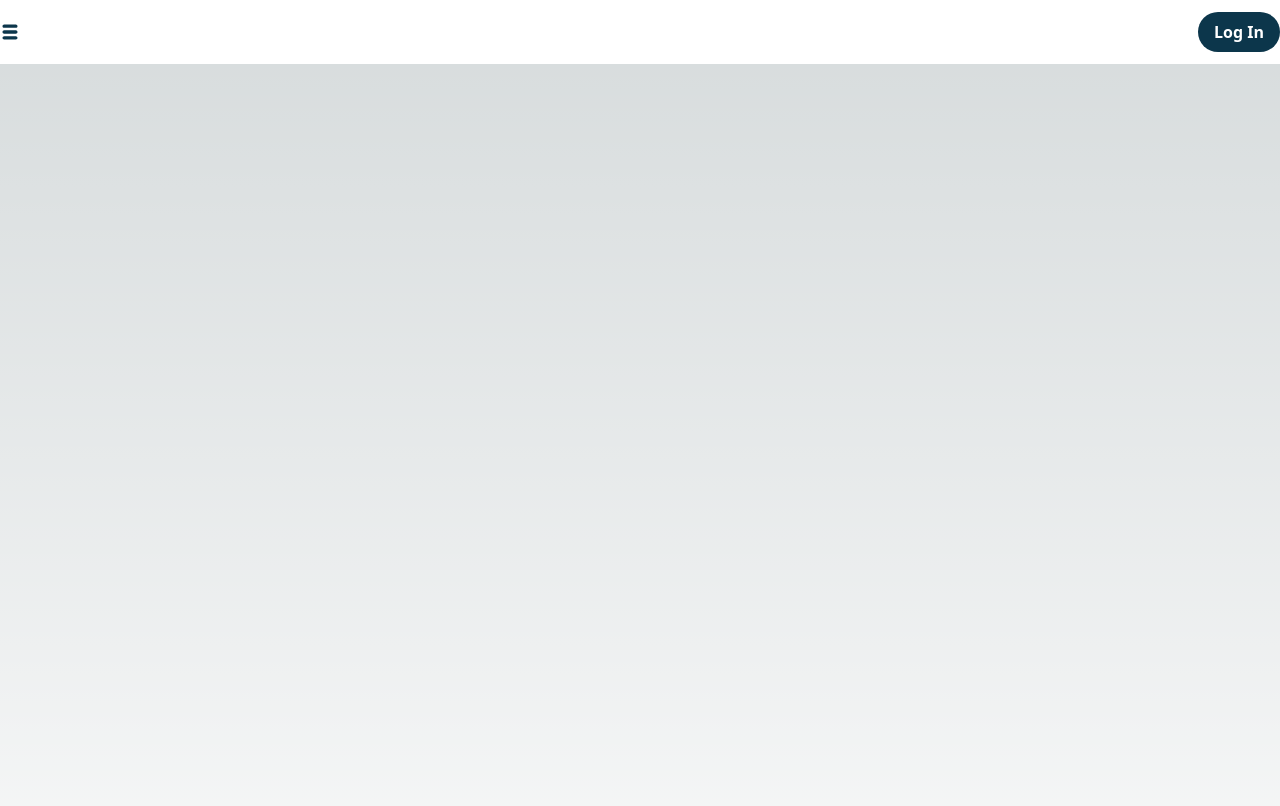
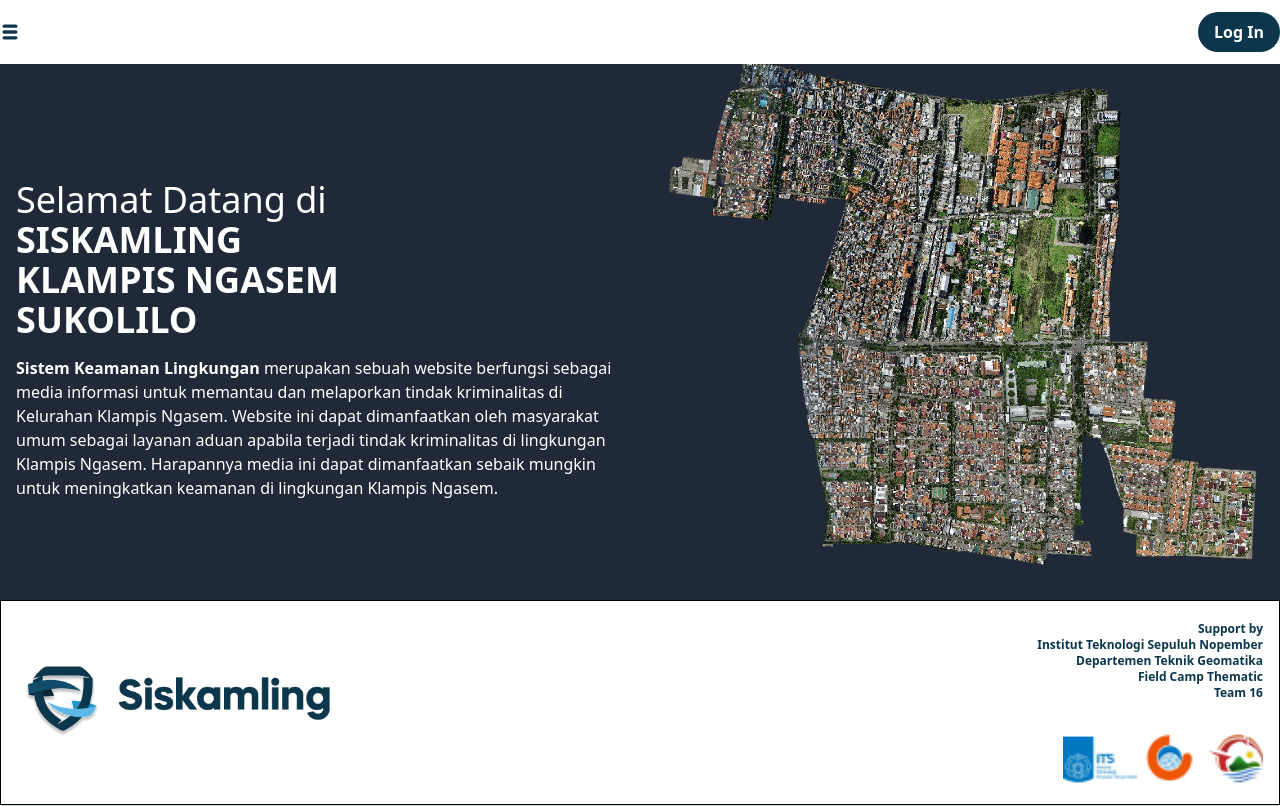
Before and after one commit to agus-darmawan/siskamling-leaflet-nextjs, a Next.js app: page / in a window 1280 px wide. Shown: the top 806 px of the page. Built offline with nearby package versions, Linux system fonts and the light colour scheme.

Commit message:
feat: add homepage

```diff
--- a/src/app/layout.tsx
+++ b/src/app/layout.tsx
@@ -1,4 +1,4 @@
-import "./globals.css";
+import "@/styles/globals.css";
 import { Inter } from "next/font/google";
 import Navbar from "@/components/Navbar";
 import Footer from "@/components/Footer";
--- a/src/app/page.tsx
+++ b/src/app/page.tsx
@@ -1,14 +1,39 @@
+import * as React from "react";
 import Image from "next/image";
-import Link from "next/link";
-import { Suspense } from "react";
-import Table from "@/components/table";
-import TablePlaceholder from "@/components/table-placeholder";
-import ExpandingArrow from "@/components/expanding-arrow";
 
-export const dynamic = "force-dynamic";
+const HomePage: React.FC = () => {
+  return (
+    <main className=" flex items-center max-h-[75vh] bg-gray-800 pt-20">
+      <div className="container mx-auto h-full">
+        <div className="grid grid-cols-1 md:grid-cols-2 h-full items-center gap-4">
+          <section className="p-4">
+            <h1 className="text-4xl text-white">Selamat Datang di</h1>
+            <h1 className="text-4xl text-white font-bold">SISKAMLING</h1>
+            <h1 className="text-4xl text-white font-bold">KLAMPIS NGASEM</h1>
+            <h1 className="text-4xl text-white font-bold">SUKOLILO</h1>
+            <p className="mt-4 text-white">
+              <span className="font-bold">Sistem Keamanan Lingkungan</span>{" "}
+              merupakan sebuah website berfungsi sebagai media informasi untuk
+              memantau dan melaporkan tindak kriminalitas di Kelurahan Klampis
+              Ngasem. Website ini dapat dimanfaatkan oleh masyarakat umum
+              sebagai layanan aduan apabila terjadi tindak kriminalitas di
+              lingkungan Klampis Ngasem. Harapannya media ini dapat dimanfaatkan
+              sebaik mungkin untuk meningkatkan keamanan di lingkungan Klampis
+              Ngasem.
+            </p>
+          </section>
+          <section className="flex items-center">
+            <Image
+              src="/images/homepage/map-image.png"
+              alt="Hero Image"
+              width={792}
+              height={722}
+            />
+          </section>
+        </div>
+      </div>
+    </main>
+  );
+};
 
-export default function Home() {
-  return (
-    <main className="relative flex min-h-screen flex-col items-center justify-center"></main>
-  );
-}
+export default HomePage;
--- a/src/components/Footer/index.tsx
+++ b/src/components/Footer/index.tsx
@@ -5,7 +5,7 @@ const Footer: React.FC = () => {
   return (
     <footer
       id="footer"
-      className="border border-black bg-white text-[#0C364B] py-10 font-poppins font-bold"
+      className="border border-black bg-white text-[#0C364B] py-5 font-poppins font-bold"
     >
       <div className="container mx-auto px-4 h-full">
         <div className="grid grid-cols-1 md:grid-cols-2 gap-4 h-full items-center">
--- a/src/components/Navbar/index.tsx
+++ b/src/components/Navbar/index.tsx
@@ -34,7 +34,7 @@ const Navbar: React.FC = () => {
   };
 
   return (
-    <nav className="bg-white relative z-10">
+    <nav className="bg-white  z-50 fixed top-0 right-0 left-0">
       <div className="container mx-auto flex items-center justify-between h-16">
         <button
           className="text-xl font-bold text-[#0C364B]"
```
Also changed, not shown: public/images/homepage/map-image.png (added), src/styles/globals.css (renamed from src/app/globals.css).
